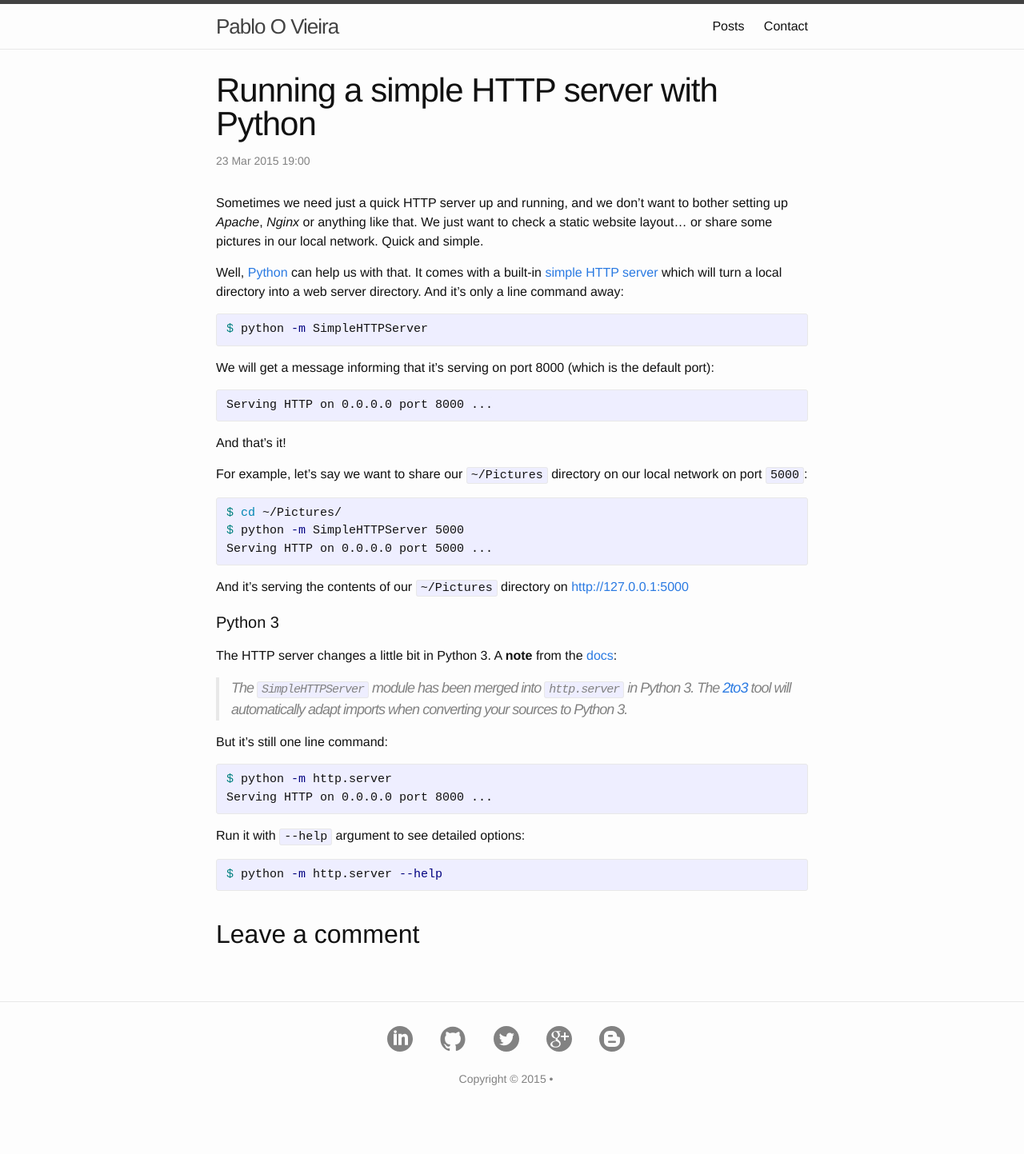
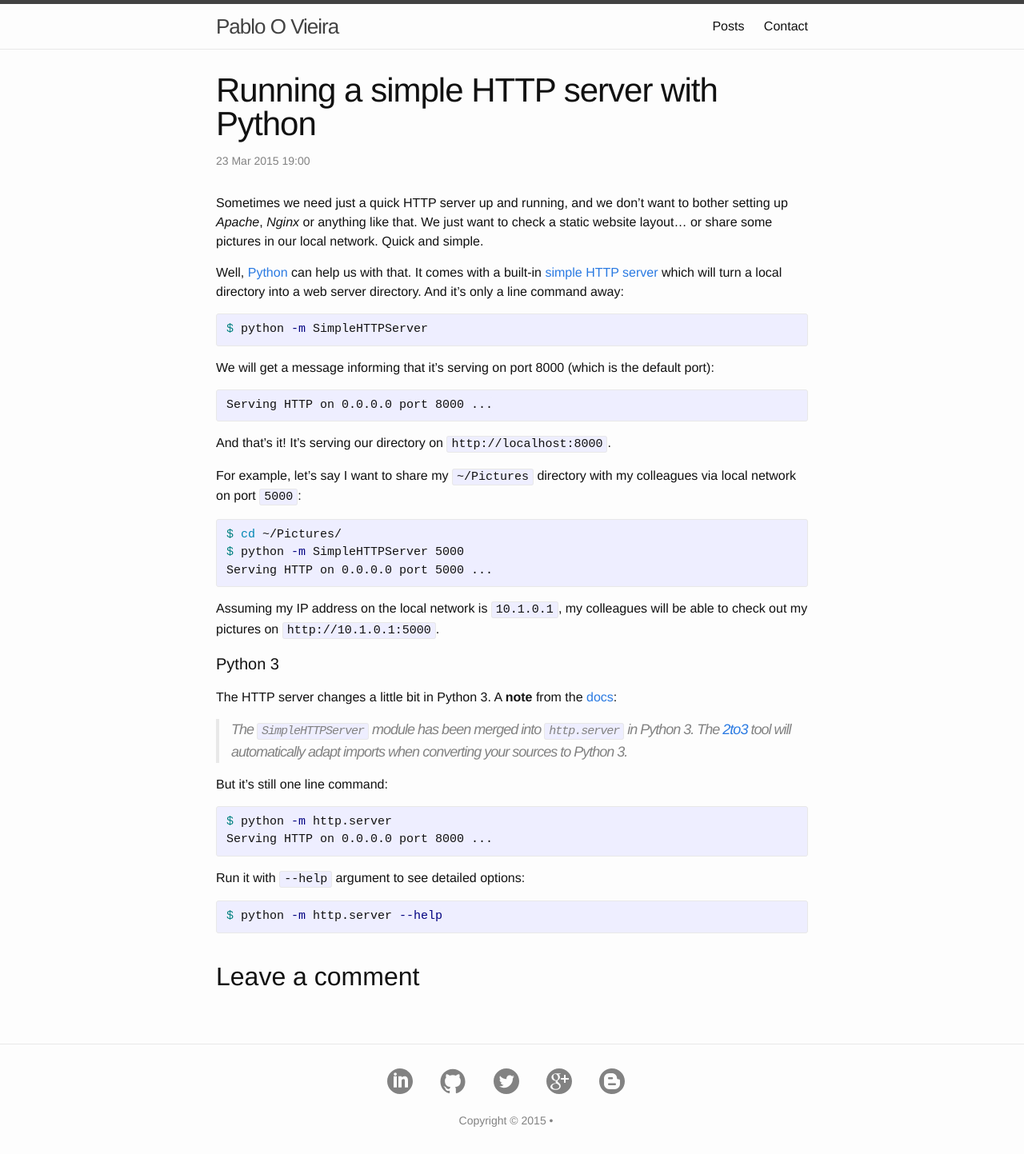
Before and after one commit to pv8/pv8.github.io, a Jekyll site: the page built from _posts/2015-03-23-simple-http-server.md, in a window 1280 px wide. Shown: the whole page at 80% size. Built offline with Jekyll 4.4.1, drawn with Linux system fonts in a browser that asks for light colours; comment, search, counter and statistics services are not loaded; before the commit the page ends 1390 px from its top, so only the background shows below that.

Commit message:
improvement in writing

```diff
--- a/_posts/2015-03-23-simple-http-server.md
+++ b/_posts/2015-03-23-simple-http-server.md
@@ -18,16 +19,16 @@ We will get a message informing that it's serving on port 8000 (which is the def
 Serving HTTP on 0.0.0.0 port 8000 ...
 {% endhighlight %}
 
-And that's it!
+And that's it! It's serving our directory on `http://localhost:8000`.
 
-For example, let's say we want to share our `~/Pictures` directory on our local network on port `5000`:
+For example, let's say I want to share my `~/Pictures` directory with my colleagues via local network on port `5000`:
 {% highlight bash %}
 $ cd ~/Pictures/
 $ python -m SimpleHTTPServer 5000
 Serving HTTP on 0.0.0.0 port 5000 ...
 {% endhighlight %}
 
-And it's serving the contents of our `~/Pictures` directory on [http://127.0.0.1:5000](http://127.0.0.1:5000)
+Assuming my IP address on the local network is `10.1.0.1`, my colleagues will be able to check out my pictures on `http://10.1.0.1:5000`.
 
 #### Python 3
 
```
Also changed, not shown: other parts of _posts/2015-03-23-simple-http-server.md (+1 -0 lines).
